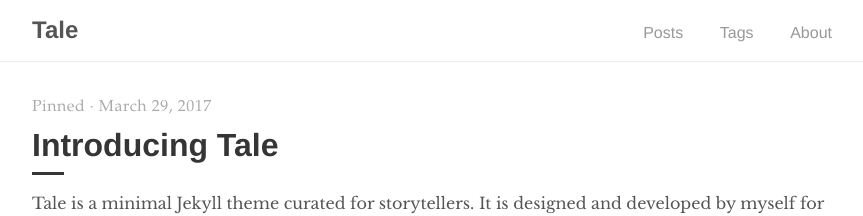
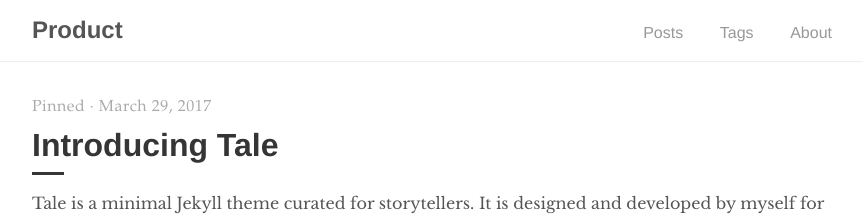
Before and after one commit to Archana-blog/product, a Jekyll site: the page built from index.html, in a window 1280 px wide. Shown: the top 216 px of the page, without its empty margins (208-1071 px from the left). Built offline with Jekyll 4.4.1, drawn with Linux system fonts in a browser that asks for light colours; the list of posts is cut into pages by our own code.

Commit message:
Update _config.yml

```diff
--- a/_config.yml
+++ b/_config.yml
@@ -1,8 +1,8 @@
 # Site settings
-title:          Tale
+title:          Product
 description:    "Minimal Jekyll theme for storytellers"
-baseurl:        "/tale"
-url:            "https://chesterhow.github.io"
+baseurl:        "/product"
+url:            "https://archana-blog.github.io"
 
 # Google Analytics
 google_analytics: UA—XXXXXXXX-X
```
